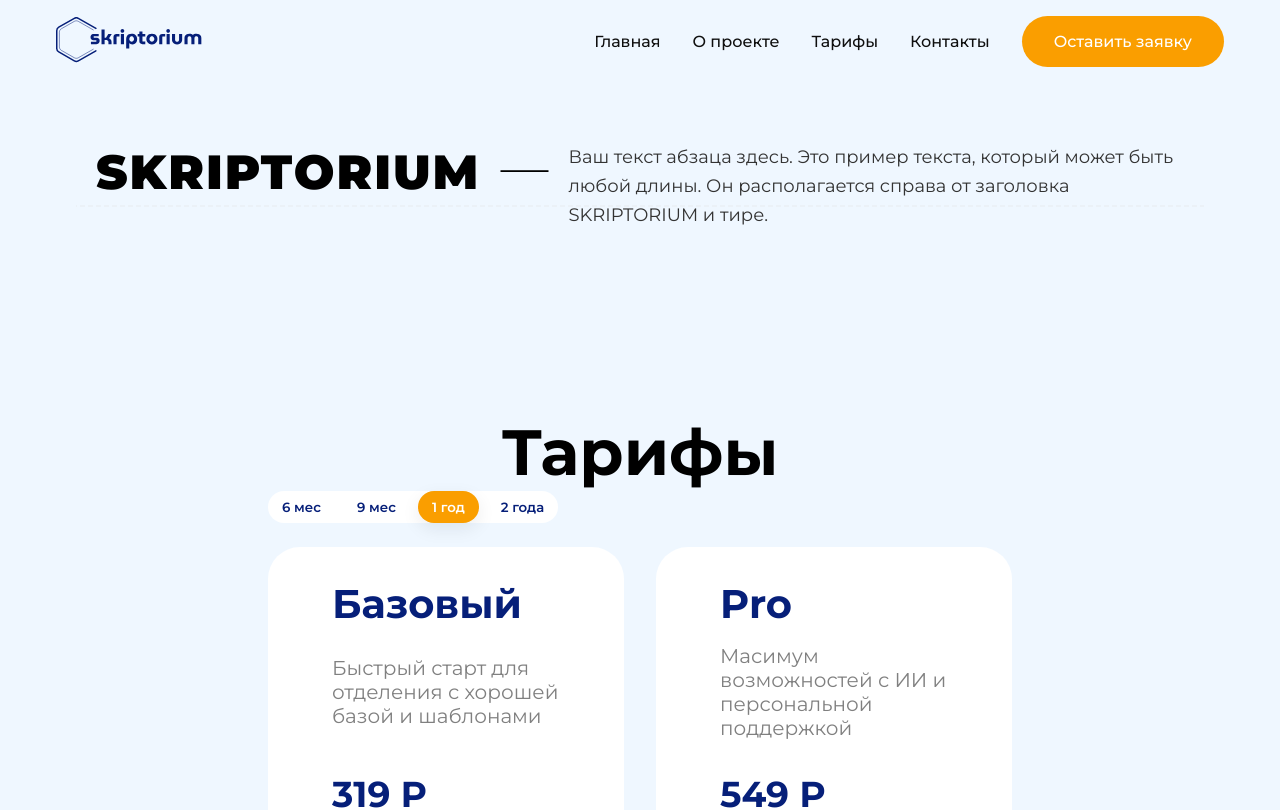
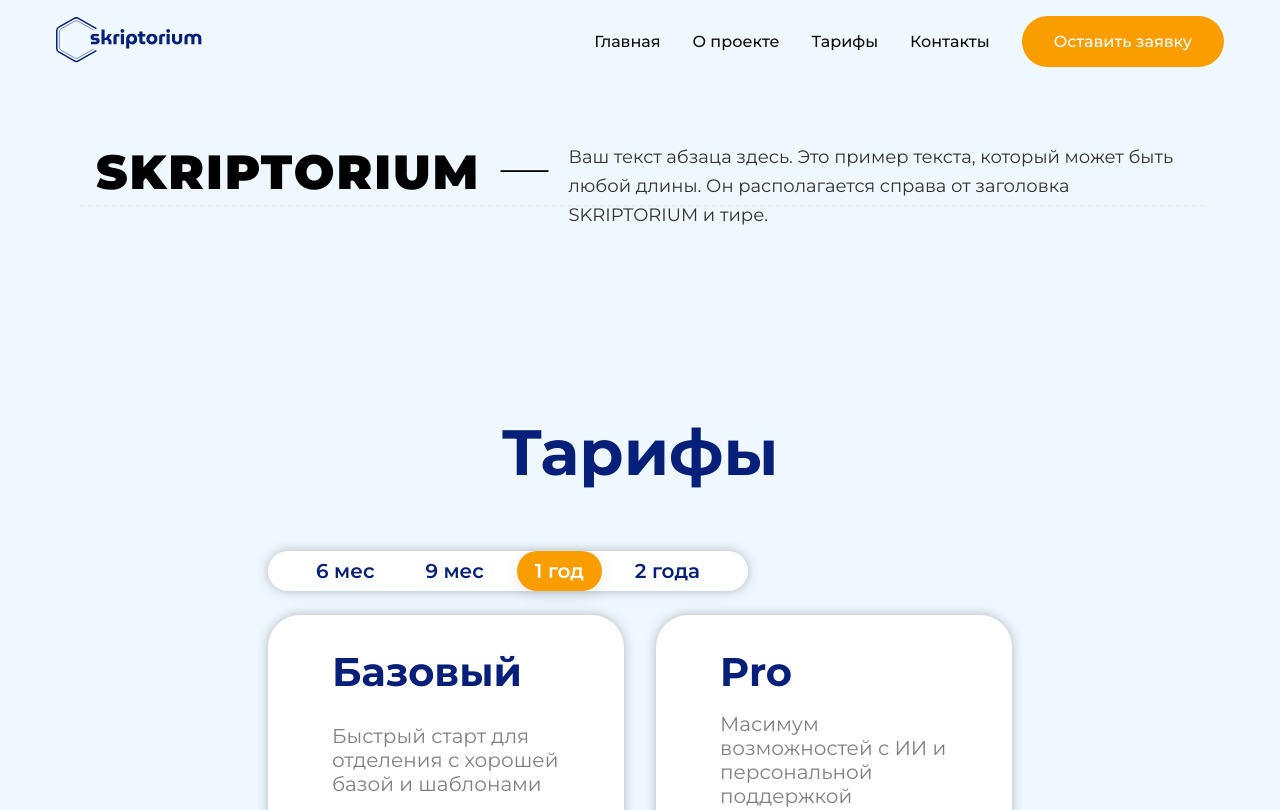
Before and after one commit to daniilmiagkov/skriptorium-landing, a Vue app: page / in a window 1280 px wide. Shown: the top 810 px of the page. Built offline with nearby package versions, Linux system fonts and the light colour scheme.

Commit message:
change pricing

```diff
--- a/src/components/Cost.vue
+++ b/src/components/Cost.vue
@@ -55,6 +55,8 @@ defineProps<{
   flex-direction: column;
   justify-content: space-between;
   font-size: 1.25rem;
+    box-shadow: 0 0 12px rgba(0, 0, 0, 0.25); /* ← тень */
+
 }
 
 .featureCardTitle {
--- a/src/components/Pricing.vue
+++ b/src/components/Pricing.vue
@@ -74,11 +74,13 @@ const selectedIndex = ref(2)
 
 <style module lang="scss">
 .header {
-  display: flex;
+  display: grid;
   flex-direction: column;
   align-items: flex-start; /* title по центру */
   gap: 16px;
-}
+  width: 100%;
+  grid-template-columns: 1fr 1fr;
+  gap: 32px;}
 
 /* оставляем title как есть */
 .title {
@@ -86,32 +88,39 @@ const selectedIndex = ref(2)
   font-size: 4rem;
   font-weight: 700;
   text-align: center;
+  color: $primary-color;
+  margin-bottom: 60px;
 }
 
-/* контейнер выбора периода — выравниваем влево */
 .periodContainer {
-  max-width: 880px;
+
   display: flex;
-  gap: 12px;
   align-items: center;
-  justify-content: flex-start; /* <-- слева */
+  justify-content: flex-start;
   background: #fff;
   border-radius: 999px;
+  width: 480px;
+  padding: 0 30px;
+  box-shadow: 0 0 12px rgba(0, 0, 0, 0.25); /* ← тень */
 }
-
 /* Кнопки периода — без border */
 .periodButtons {
-  display: inline-flex;
+  display: flex;
   gap: 8px;
   align-items: center;
+  width: 480px;
+justify-content: space-between
+
+
 }
 
 .periodButton {
-  padding: 8px 14px;
+  padding: 8px 18px;
   border-radius: 999px;
   border: none;
   background: transparent;
   font-weight: 600;
+  font-size: 20px;
   cursor: pointer;
   user-select: none;
   box-shadow: none;
@@ -132,6 +141,7 @@ const selectedIndex = ref(2)
   grid-template-columns: repeat(2, 1fr);
   gap: 32px;
   margin-top: 24px;
+
 }
 
 @media (max-width: 920px) {
```
